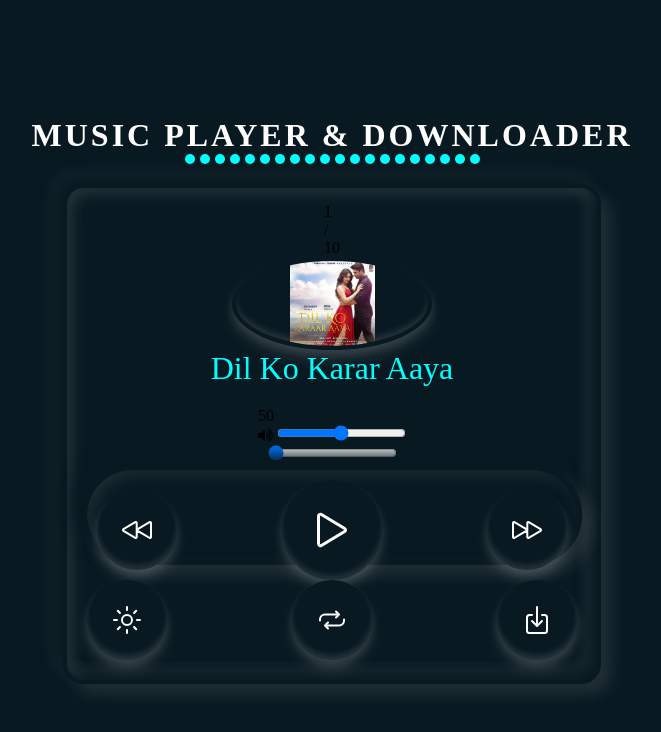
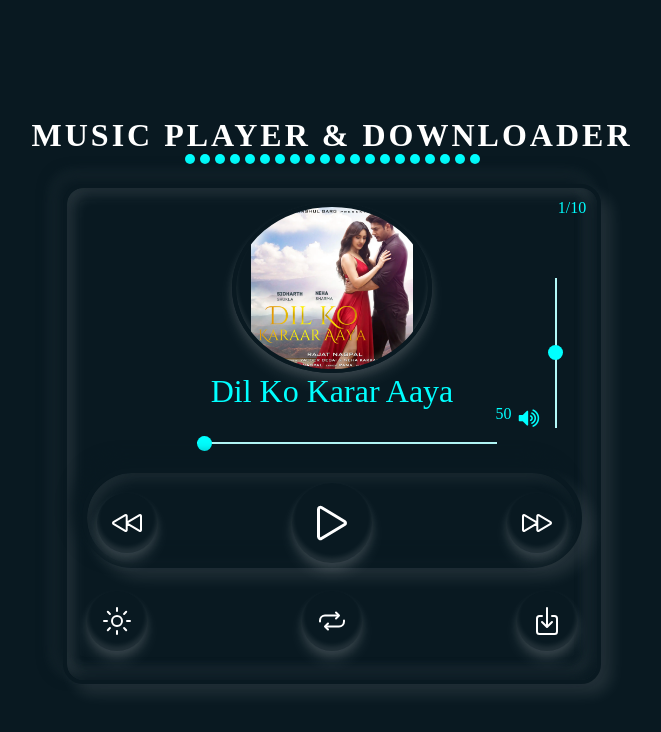
Before and after one commit to aayushYash/musicPlayer, a plain HTML site: page index.html in a window 1280 px wide. Both pictures are taken after a click on the element 435 px from the left and 622 px from the top of the page. Shown: the whole page, without its empty margins (308-969 px from the left). Drawn offline with nearby package versions, Linux system fonts and the light colour scheme; a web font is replaced by a local one.

Commit message:
Update music.css

```diff
--- a/music.css
+++ b/music.css
@@ -150,6 +150,129 @@ body.dark h1{
     color: #fff;
 }
 
+body.dark .music{
+    border: 4px solid #091921;
+    background: #091921;
+    box-shadow:
+        -10px -10px 15px #091921,
+        10px 10px 15px rgba(255 255 255 / 0.1),
+        -10px -10px 15px rgba(255 255 255 / 0.1),
+        inset -5px -5px 15px #091921,
+        inset 5px 5px 15px rgba(255 255 255 / 0.15),
+        inset -5px -5px 15px #091921,
+        inset -10px -10px 15px rgba(255 255 255 / 0.15)
+    ;
+
+}
+
+.music .volume{
+    display: flex;
+    flex-direction: column;
+    /* display: grid; */
+    height: 40px;
+    position: absolute;
+    align-items: baseline;
+    justify-content: baseline;
+    /* bottom: ; */
+    right: 0px;
+    top: 150px;
+    /* background-color: #777; */
+    /* z-index: 1; */
+    max-width: 150px;
+    margin: 10px;
+    float: left;
+    transform: rotate(270deg);
+}
+
+.music .volume .volume_show
+{
+    color: #ff669a;
+    padding: 2.5px;
+    transform: rotate(90deg);
+    right: 0;
+    top: 0;
+    /* background: rgba(128 128 128 / 0.15); */
+    height: 25px;
+    width: 30px;
+    text-align: center;
+    font-weight: 400;
+}
+
+.dark .music .volume .volume_show{
+    color:aqua
+
+}
+
+.music .volume #volume_icon{
+    transform: rotate(90deg) ;
+    color: #ff669a;
+    margin: 2.5px;
+    margin-bottom: 15px;
+    /* background-color: #091921; */
+    font-size: 22px;
+    cursor: pointer;
+}
+
+.dark .music .volume #volume_icon{
+    color:aqua
+
+}
+
+input[type="range"]{
+    -webkit-appearance: none;
+    width: 100%;
+    height: 100%;
+    outline: none;
+    height: 2px;
+    margin: 0 15px;
+    background: #fcb4cccf;
+    /* border-radius: 10px; */
+    /* border: 0; */
+}
+
+.dark input[type="range"]{
+    background: rgb(179, 248, 248);
+}
+
+input[type="range"]::-webkit-slider-thumb{
+    -webkit-appearance: none;
+    height: 15px;
+    width: 15px;
+    background: #ff669a;
+    border-radius: 50%;
+    cursor: pointer;
+
+
+}
+
+.dark input[type="range"]::-webkit-slider-thumb{
+    background: aqua;
+}
+
+
+
+body.dark .music .title{
+    color: aqua;
+}
+
+body h1{
+    text-align: center;
+    text-transform: uppercase;
+    letter-spacing: 3px;
+    position: relative;
+
+    overflow: hidden;
+}
+/* body h1::before{
+    content: '';
+    height: 5px;
+    width: 100%;
+    position: absolute;
+    bottom: -2px;
+    background-color: #ff669a;
+    transform: translateX(-10%);
+} */
+
 .below{
     position: relative;
     width: 300px;
@@ -166,9 +289,10 @@ body.dark h1{
 }
 
 .below span.animSpan{
-    animation: playingmusic 2s linear infinite;
-    animation-delay: calc(0.1s * var(--i));
+    animation: playingmusic 2s ease-in infinite;
+    animation-delay: calc(0.15s * var(--i));
 }
+
 
 body.dark .below span{
     background-color: aqua;
@@ -179,7 +303,7 @@ body.dark .below span{
        transform: scale(0);
     }
     50%{
-        transform: scale(1.2);
+        transform: scale(1.5);
      }
      80%,100%{
         transform: scale(0);
@@ -188,35 +312,11 @@ body.dark .below span{
 }
 
 
-body.dark .music{
-    border: 4px solid #091921;
-    background: #091921;
-    box-shadow:
-        -10px -10px 15px #091921,
-        10px 10px 15px rgba(255 255 255 / 0.1),
-        -10px -10px 15px rgba(255 255 255 / 0.1),
-        inset -5px -5px 15px #091921,
-        inset 5px 5px 15px rgba(255 255 255 / 0.15),
-        inset -5px -5px 15px #091921,
-        inset -10px -10px 15px rgba(255 255 255 / 0.15)
-    ;
-
+body.dark h1::before{
+    background-color: aqua;
 }
-
-body.dark .music .title{
-    color: aqua;
-}
-
-body h1{
-    text-align: center;
-    text-transform: uppercase;
-    letter-spacing: 3px;
+.music{
     position: relative;
-
-    overflow: hidden;
-}
-
-.music{
     display: flex;
     justify-content: center;
     align-items: center;
@@ -234,6 +334,26 @@ body h1{
         inset 5px 5px 15px rgba(0 0 0 / 0.1)
     ;
 }
+
+.music .show_song_no{
+    position: absolute;
+    /* display: inline-block; */
+    top: 10px;
+    right: 10px;
+    width: 30px;
+    height: 20px;
+    display: flex;
+    justify-content: center;
+    align-items: center;
+    padding: 8px 12px;
+    color: #ff669a;
+
+}
+
+.dark .music .show_song_no{
+    color: aqua;
+}
+
 .music .image{
     /* background: #38a7ff; */
     background-position: center;
@@ -256,6 +376,7 @@ body.dark .music .image{
         0 5px 10px rgba(255 255 255 / 0.1),
         0 10px 15px rgba(255 255 255 / 0.1);
 }
+
 .music .title{
     font-weight: 500;
     font-size: 2em;
@@ -264,6 +385,12 @@ body.dark .music .image{
     text-align: center;
     margin-bottom: 20px;
 }
+
+.music .duration{
+    margin-bottom: 20px;
+    width: 300px;
+}
+
 .music .player{
     position: relative;
     width: 500px;
@@ -299,8 +426,8 @@ body.dark .music .player{
 }
 .music .player .btns span{
     position: relative;
-    width: 80px;
-    height: 80px;
+    width: 60px;
+    height: 60px;
     background: #fff;
     border-radius: 50%;
     display: flex;
@@ -339,8 +466,8 @@ body.dark .music .player .btns span.active{
 }
 
 .music .player .btns span.playPause{
-    width: 100px;
-    height: 100px;
+    width: 80px;
+    height: 80px;
     text-align: center;
 }
 
@@ -365,8 +492,8 @@ body.dark .music .player .btns span.active{
 
 .music .extrabtns span,a{
     position: relative;
-    width: 80px;
-    height: 80px;
+    width: 60px;
+    height: 60px;
     background: #fff;
     border-radius: 50%;
     display: flex;
@@ -380,6 +507,13 @@ body.dark .music .player .btns span.active{
         0 10px 15px rgba(0 0 0 / 0.1);
 }
 
+.music .extrabtns span:nth-child(2).active{
+    color: #ff669a;
+    box-shadow:
+        inset 0 -7px 5px rgba(0 0 0 / 0.25),
+        inset 0 5px 10px rgba(0 0 0 / 0.15);
+}
+
 body.dark .music .extrabtns span,
 body.dark .music .extrabtns a{
     background: #091921;
@@ -388,6 +522,13 @@ body.dark .music .extrabtns a{
         inset 0 -5px 5px rgba(255 255 255 / 0.1),
         0 5px 10px rgba(255 255 255 / 0.1),
         0 10px 15px rgba(255 255 255 / 0.1);
+}
+
+.dark .music .extrabtns span:nth-child(2).active{
+    color: aqua;
+    box-shadow:
+        inset 0 -7px 5px rgba(255 255 255 / 0.25),
+        inset 0 5px 10px rgba(255 255 255 / 0.15);
 }
 
 .music .extrabtns span,
```
